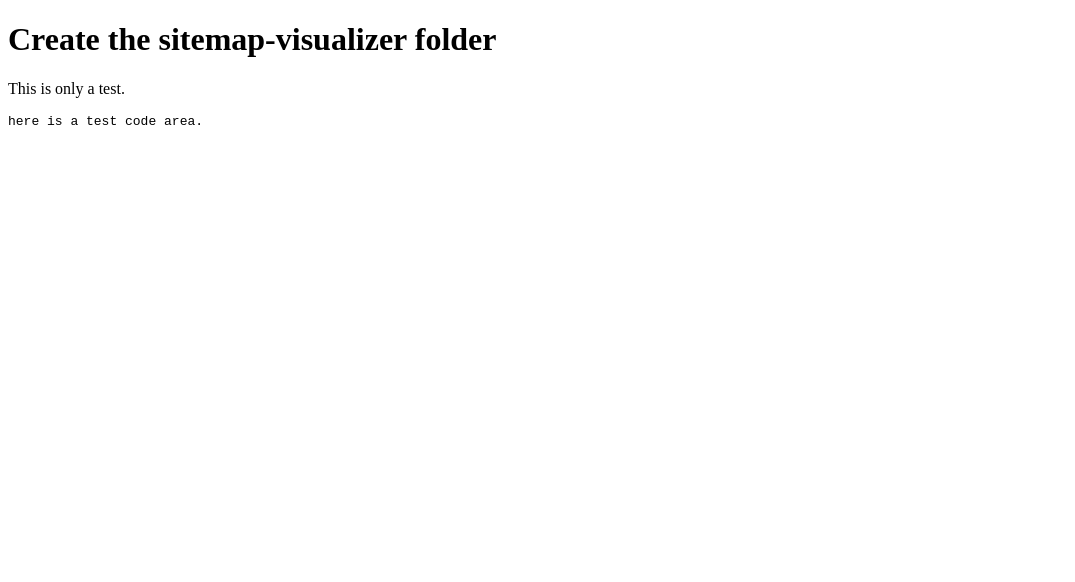
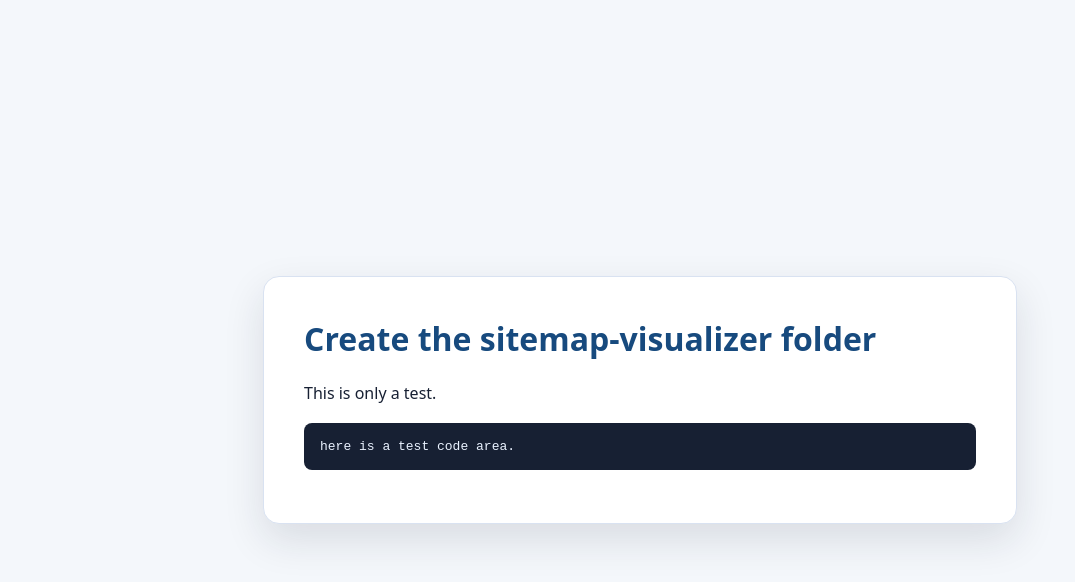
Before and after one commit to BrintMontgomery/sitemap-visualizer, a plain HTML site: page index.html in a window 1280 px wide. Shown: the whole page, without its empty margins (0-1075 px from the left). Drawn offline with Linux system fonts and the light colour scheme.

Commit message:
Link page to stylesheet

```diff
--- a/index.html
+++ b/index.html
@@ -2,11 +2,15 @@
 <html lang="en">
 <head>
   <meta charset="utf-8">
+  <meta name="viewport" content="width=device-width, initial-scale=1">
   <title>Create sitemap-visualizer</title>
+  <link rel="stylesheet" href="styles.css">
 </head>
 <body>
-  <h1>Create the sitemap-visualizer folder</h1>
-  <p>This is only a test.</p>
-  <pre><code>here is a test code area.</code></pre>
+  <main>
+    <h1>Create the sitemap-visualizer folder</h1>
+    <p>This is only a test.</p>
+    <pre><code>here is a test code area.</code></pre>
+  </main>
 </body>
 </html>
```
